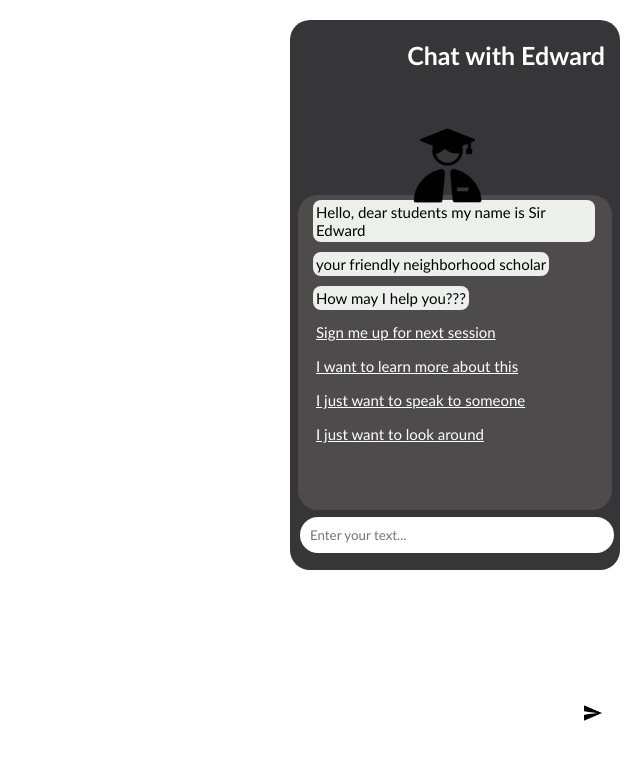
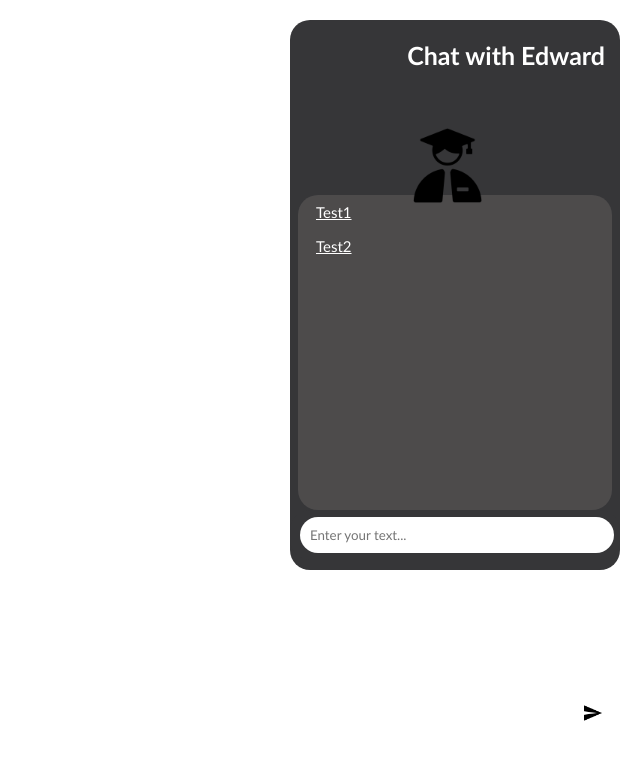
Before and after one commit to amanchhetri/chatbot-edward, a React (Create React App) app: page / in a window 1280 px wide. Shown: the top 760 px of the page, without its empty margins (640-1280 px from the left). Built offline with nearby package versions, Linux system fonts and the light colour scheme.

Commit message:
show childoptions on click of an option

```diff
--- a/src/App.js
+++ b/src/App.js
@@ -3,14 +3,34 @@ import './App.css';
 import BotMessage from './components/BotMessages/BotMessage'
 import UserMessage from './components/UserMessages/UserMessage'
 
+const widgetStartingOptions = [
+  {
+    _id: "5f9fdbd9951c83251a9c4a79",
+    label: "Test1",
+    optionInfo: "TestInfo",
+    __v: 0,
+    createdAt: "2020-11-02T10:13:45.610Z"
+
+  },
+  {
+    _id: "5f9fdc7d002ee5259ab96d8c",
+    label: "Test2",
+    optionInfo: "TestInfo2",
+    __v: 0,
+    createdAt: "2020-11-02T10:16:29.080Z"
+  }
+];
+
+
 class App extends Component {
 
-  constructor(props){
+  constructor(props) {
     super(props);
     this.state = {
       message: '',
       finalMsg: '',
-      submitted: false
+      submitted: false,
+      botMessages: widgetStartingOptions
     }
   }
 
@@ -28,9 +48,10 @@ class App extends Component {
   }
 
   render() {
+    const { botMessages } = this.state;
     let userMsg = null;
     const show = this.state.submitted;
-    if(show) {
+    if (show) {
       userMsg = <UserMessage message={this.state.finalMsg} />
     }
     return (
@@ -40,17 +61,32 @@ class App extends Component {
         </div>
         <span className="edward-logo" />
         <div className="chat-body">
-          <BotMessage />
+          <BotMessage botMessages={botMessages} onClick={this._handleLinkClick} />
           {userMsg}
         </div>
         <form className="inputSubmit" onSubmit={this.handleSubmit}>
-          <input type="text" className="inputText" placeholder="Enter your text..." onChange={this.handleChange}
-          value={this.state.message} name="message" />
+          <input
+            type="text"
+            className="inputText"
+            placeholder="Enter your text..."
+            onChange={this.handleChange}
+            value={this.state.message}
+            name="message"
+          />
           <span onClick={this.handleSubmit} className="send-button" />
         </form>
       </div>
     )
   }
+
+  _handleLinkClick = async (optionId) => {
+    const url = `http://localhost:8000/api/widget-chatbot-options/${optionId}`
+    const response = await fetch(url);
+    const body = await response.json();
+    const { widgetChatbotOption: { childOptions = [] } } = body;
+    this.setState({ botMessages: [...this.state.botMessages, ...childOptions] });
+
+  }
 }
 
 export default App
--- a/src/components/BotMessages/BotMessage.js
+++ b/src/components/BotMessages/BotMessage.js
@@ -1,7 +1,22 @@
 import React from 'react'
 //import './BotMessage.css'
 
-function BotMessage() {
+function BotMessage(props) {
+    const { botMessages, onClick } = props;
+
+    return (
+        <div>
+            {botMessages.map(message => {
+                const { _id, label } = message;
+                return (
+                    <div className="bot-links" key={_id}>
+                        <span onClick={() => onClick(_id)}>{label}</span>
+                    </div>
+                );
+            })}
+        </div>
+    );
+
     return (
         <div>
             <div className="bot-chat">
```
